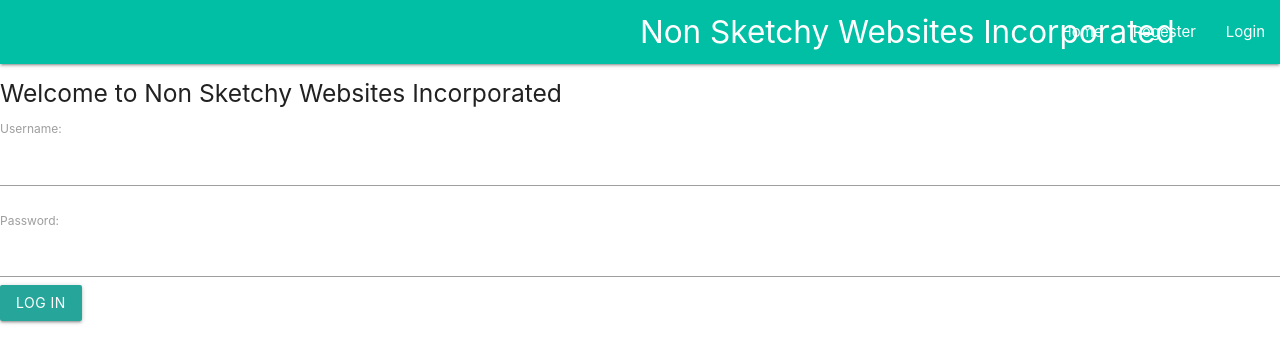
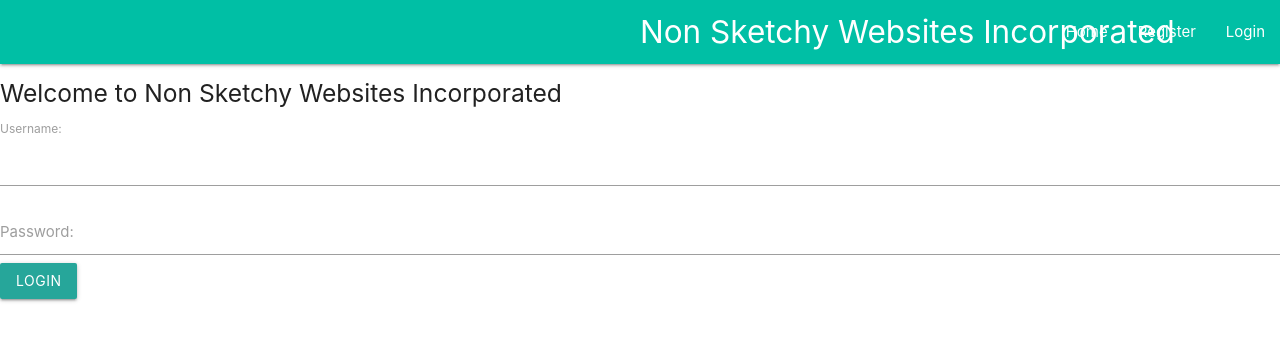
Before and after one commit to Bigrobotmaker/sessionsorsomething, a Flask app: page /login in a window 1280 px wide. Shown: the top 363 px of the page. Run offline with Flask 3, Linux system fonts and the light colour scheme.

Commit message:
sessions

```diff
--- a/app.py
+++ b/app.py
@@ -56,6 +56,7 @@ def register():
 def login():
     form = loginform()
     if form.is_submitted():
+        print('check')
         username = form.username.data
         password = form.password.data
         user_info = users.get(username,None)
--- a/templates/login.html
+++ b/templates/login.html
@@ -4,9 +4,9 @@
     <div class="nav-wrapper center teal accent-4">
     <a href="#" class="brand-logo ceneter">Non Sketchy Websites Incorporated</a>
     <ul id="nav-mobile" class="right hide-on-med-and-down">
-        <li><a href="sass.html">Home</a></li>
-        <li><a href="badges.html">Regester</a></li>
-        <li><a href="collapsible.html">Login</a></li>
+        <li><a href="login">Home</a></li>
+        <li><a href="register">Register</a></li>
+        <li><a href="login">Login</a></li>
     </ul>
     </div>
 </nav>
@@ -22,13 +22,11 @@
         <form action="" method="POST" class="form-inline">
             <label for="username_input">Username: </label>
             <input name="username" id="username_input"  type = "text">
-        </form>
     </div>
     <div class="input-field">
-        <form action="" method="POST" class="form-inline">
             <label for="password_input">Password: </label>
             <input name="password" id="password_input"  type = "password">
-            <button name="submit" type="submit" class ="btn btn-primary">Log In</button>
+            <button name="register" type="submit" class ="btn btn-primary">login</button>
         </form>
     </div>
     <script src="https://cdnjs.cloudflare.com/ajax/libs/materialize/1.0.0/js/materialize.min.js"></script>
--- a/templates/register.html
+++ b/templates/register.html
@@ -4,9 +4,9 @@
     <div class="nav-wrapper center teal accent-4">
     <a href="#" class="brand-logo ceneter">Non Sketchy Websites Incorporated</a>
     <ul id="nav-mobile" class="right hide-on-med-and-down">
-        <li><a href="sass.html">Home</a></li>
-        <li><a href="register.html">Register</a></li>
-        <li><a href="collapsible.html">Login</a></li>
+        <li><a href="login">Home</a></li>
+        <li><a href="register">Register</a></li>
+        <li><a href="login">Login</a></li>
     </ul>
     </div>
 </nav>
--- a/templates/welcome.html
+++ b/templates/welcome.html
@@ -4,8 +4,9 @@
     <div class="nav-wrapper center teal accent-4">
     <a href="#" class="brand-logo ceneter">Non Sketchy Websites Incorporated</a>
     <ul id="nav-mobile" class="right hide-on-med-and-down">
-        <li><a href="sass.html">Home</a></li>
-        <li><a href="collapsible.html">Log out</a></li>
+        <li><a href="welcome">Home</a></li>
+        <li><a href="register">Register</a></li>
+        <li><a href="login">Login</a></li>
     </ul>
     </div>
 </nav>
```
